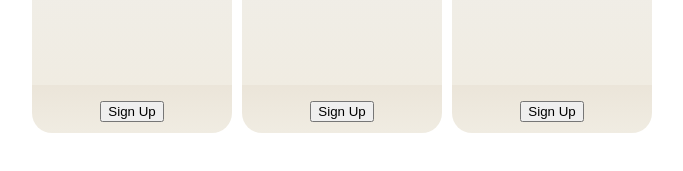
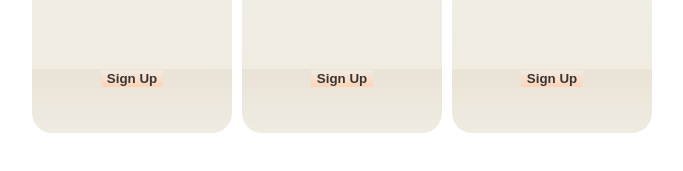
Before and after one commit to Zector312/Responsive-Price-Table, a plain HTML site: page index.html in a window 1280 px wide. Shown: the part 475-646 px from the top of the page, without its empty margins (298-981 px from the left). Drawn offline with Linux system fonts and the light colour scheme; a web font is replaced by a local one.

Commit message:
Update index.html

```diff
--- a/index.html
+++ b/index.html
@@ -9,7 +9,7 @@
       rel="stylesheet"
     />
     <style>
-      body {
+     body {
         font-family: "Sono", sans-serif;
       }
       .pricing-container{
@@ -34,11 +34,11 @@
       text-align: center;
     }
 
-     .plan-features{
+    .plan-features{
 
       height: 300px;
       background: linear-gradient(#f1f1f1,#f0ece2);
-
+    }
     .plan-features li{
       padding-top:50px;
 
@@ -50,15 +50,16 @@
       margin: 0;
     }
     .plan-title{
-          color: white;
+          color:white;
           font-weight: bolder;
         }
-      .plan-button{
+    .plan-button{
       border-style: none;
       color: #363636;
-      background: linear-gradient(#f0ece2,#c7b198);
+      background: linear-gradient(#f0ece2,#ffd3b6);
       font-weight: 600;
     }
+
 
       /* Hint: What can you do with a media query and flexbox? */
       @media (max-width: 1000px) {
```
